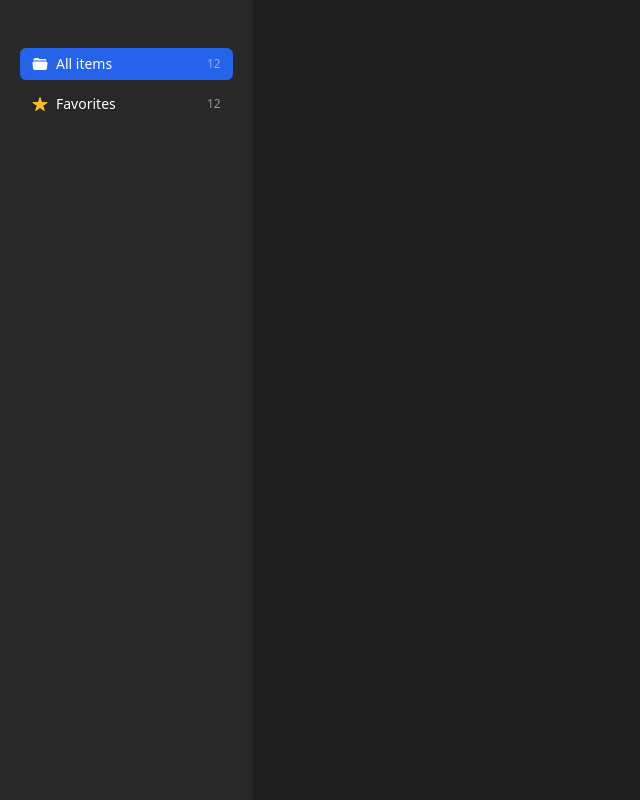
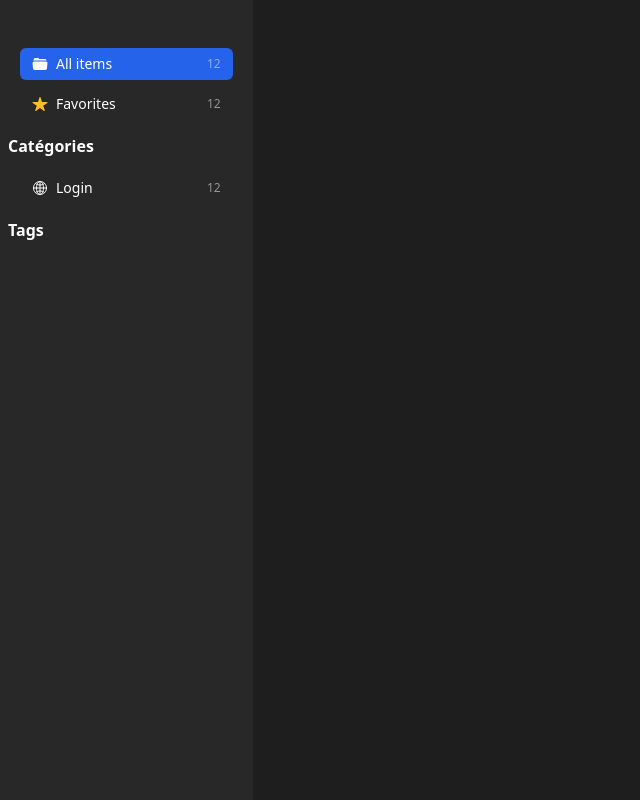
Before and after one commit to alexandre-vl/password-manager-api, a Flask app: page / in a window 1280 px wide. Shown: the whole page, without its empty margins (0-640 px from the left). Run offline with Flask 3, Linux system fonts and the light colour scheme; some libraries are stand-ins or nearby versions.

Commit message:
Update index.html
aaa

```diff
--- a/templates/index.html
+++ b/templates/index.html
@@ -24,10 +24,7 @@
     <body class="w-screen flex justify-center">
         <div class="w-80 bg-background h-screen">
             <div class="h-full px-5 py-12 flex flex-col gap-2">
-                <a
-                    href="#"
-                    class="px-3 py-1.5 rounded-md bg-blue-600 flex items-center justify-between w-full"
-                >
+                <a href="#" class="px-3 py-1.5 rounded-md bg-blue-600 flex items-center justify-between w-full">
                     <div class="flex items-center gap-2">
                         <svg
                             class="w-4 h-4 text-white"
@@ -46,10 +43,7 @@
                         <p class="text-white/50 text-xs">12</p>
                     </div>
                 </a>
-                <a
-                    href="#"
-                    class="px-3 py-1.5 rounded-md bg-transparent flex items-center justify-between w-full"
-                >
+                <a href="#" class="px-3 py-1.5 rounded-md bg-transparent flex items-center justify-between w-full">
                     <div class="flex items-center gap-2">
                         <svg
                             class="w-4 h-4 text-amber-400"
@@ -69,6 +63,22 @@
                         <p class="text-white/50 text-xs">12</p>
                     </div>
                 </a>
+
+                <h3 class="margin-0 font-bold -translate-x-6 px-3 py-1.5 flex items-center justify-between w-full">Catégories</h3>
+
+                <a href="#" class="px-3 py-1.5 rounded-md bg-transparent flex items-center justify-between w-full">
+                    <div class="flex items-center gap-2">
+                        <ion-icon name="globe-outline"></ion-icon>
+                        <p class="text-white font-medium text-sm">Login</p>
+                    </div>
+
+                    <div class="h-full flex items-center justify-center">
+                        <p class="text-white/50 text-xs">12</p>
+                    </div>
+                </a>
+
+                <h3 class="margin-0 font-bold -translate-x-6 px-3 py-1.5 flex items-center justify-between w-full">Tags</h3>
+
             </div>
 
             <div class="bottom"> </div>
@@ -87,6 +97,9 @@
         </div>
     </body>
 </html>
+
+<script type="module" src="https://unpkg.com/ionicons@7.1.0/dist/ionicons/ionicons.esm.js"></script>
+<script nomodule src="https://unpkg.com/ionicons@7.1.0/dist/ionicons/ionicons.js"></script>
 
 <script>
 
```
